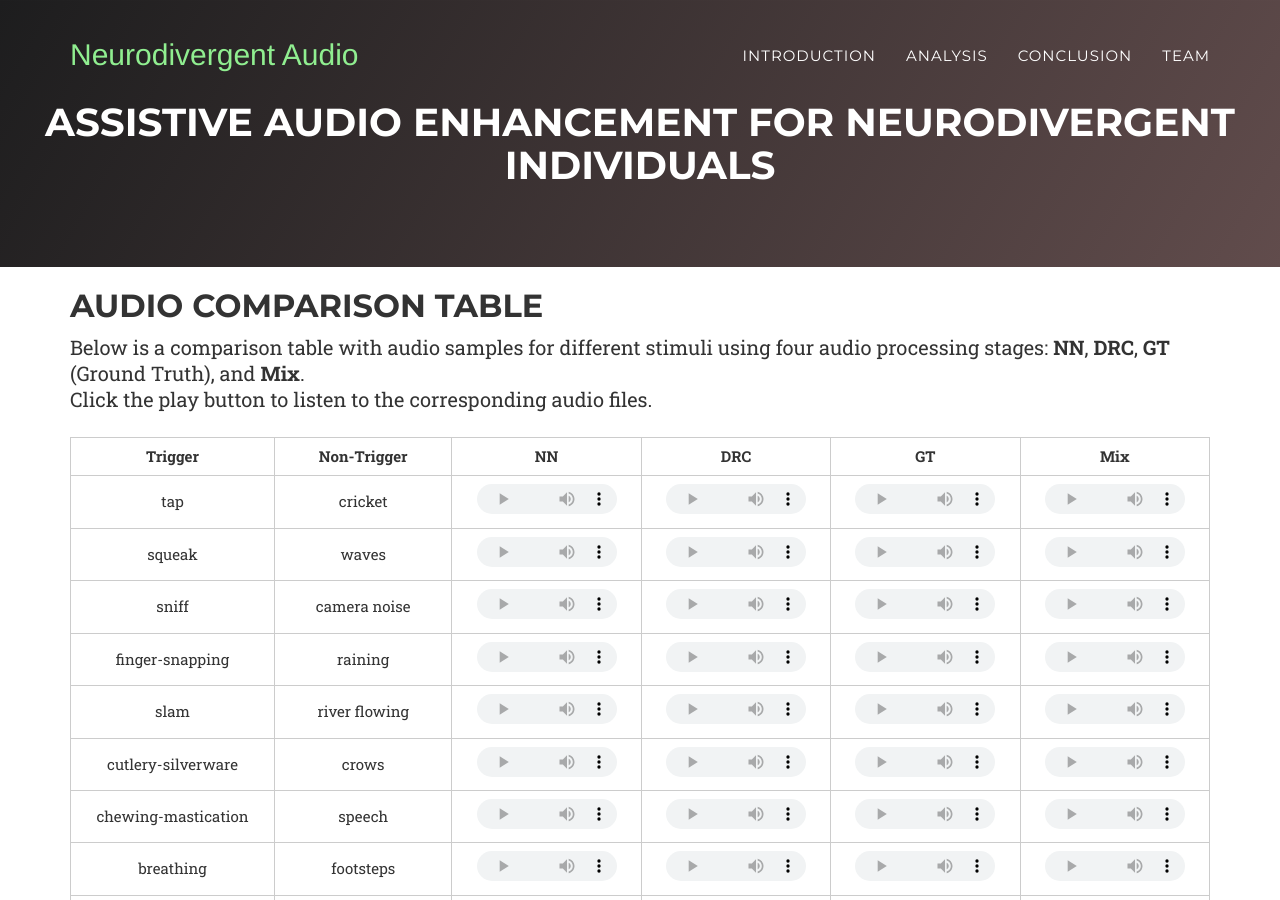
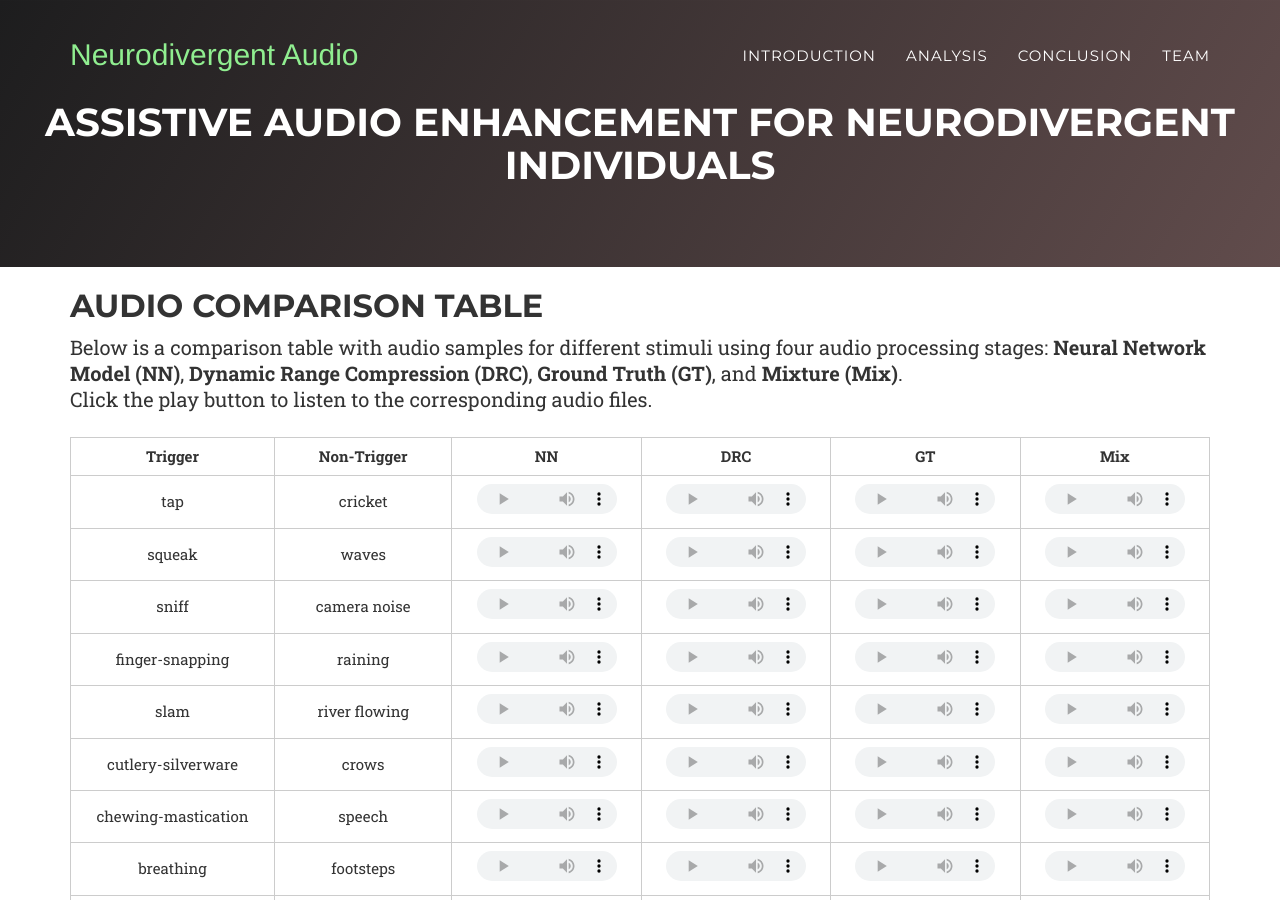
Before and after one commit to assistiveAudio/neurodivergent_audio, a Jekyll site: the page built from docs/index.html, in a window 1280 px wide and 900 px high. Built offline with Jekyll 4.4.1, drawn with Linux system fonts in a browser that asks for light colours; some web fonts are replaced.

Commit message:
Update story.md

```diff
--- a/docs/_includes/story.md
+++ b/docs/_includes/story.md
@@ -1,6 +1,6 @@
 ## Audio Comparison Table
 
-Below is a comparison table with audio samples for different stimuli using four audio processing stages: **NN**, **DRC**, **GT** (Ground Truth), and **Mix**.
+Below is a comparison table with audio samples for different stimuli using four audio processing stages: **Neural Network Model (NN)**, **Dynamic Range Compression (DRC)**, **Ground Truth (GT)**, and **Mixture (Mix)**.
 Click the play button to listen to the corresponding audio files.
 
 
```
